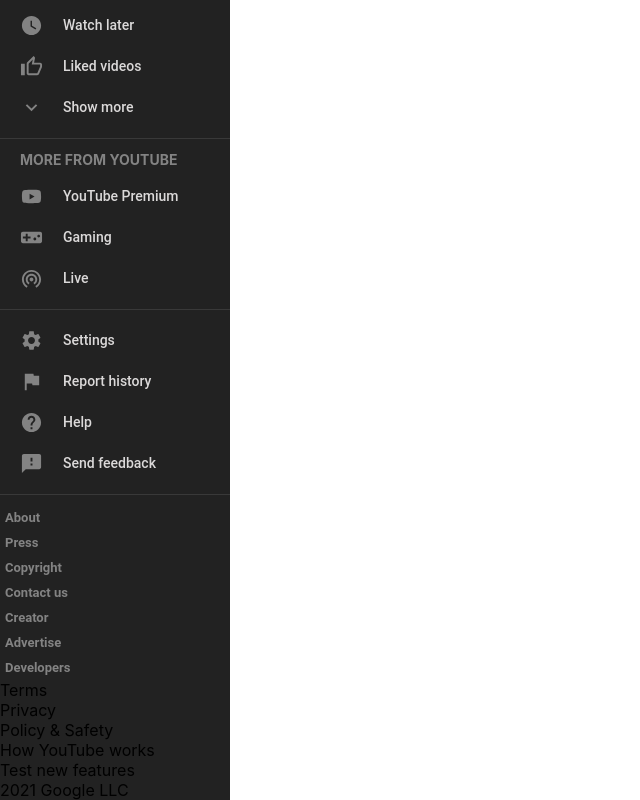
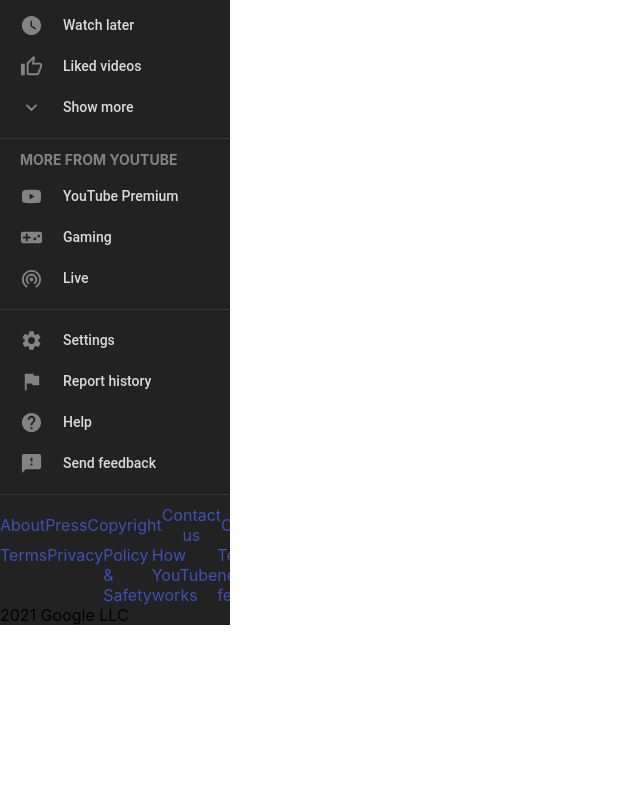
Before and after one commit to Jayprecode/youtube-clone, a React (Create React App) app: page / in a window 1280 px wide. Shown: the part 328-1128 px from the top of the page, without its empty margins (0-640 px from the left). After the commit the page ends 953 px from the top, so only its background shows below. Built offline with nearby package versions, Linux system fonts and the light colour scheme.

Commit message:
initial commit

```diff
--- a/src/Sidebar.css
+++ b/src/Sidebar.css
@@ -31,15 +31,18 @@
     margin-bottom: 8px;
 }
 .sidebar__footer1 {
-    display: grid;
-    width: 5px !important;
+    display: flex;
+    text-align: center;
+    align-items: center;
+    justify-content: space-between;
 }
-.sidebar__footer1 > p {
+.sidebar__footer1 > li {
     color: #838383;
     font-size: 13px;
     font-family: Roboto;
     font-weight: 600;
     padding: 5px;
+    list-style: none;
 }
 .side__footer2 {
     display: flex;
--- a/src/Sidebar.js
+++ b/src/Sidebar.js
@@ -3,10 +3,12 @@ import SidebarRow from "./SidebarRow";
 import "./Sidebar.css";
 import HomeIcon from "@material-ui/icons/Home";
 import { ExpandMoreOutlined,Whatshot, Subscriptions, History, OndemandVideo, ThumbUpAltOutlined, VideoLibrary, WatchLater, YouTube, VideogameAsset, WifiTethering, Settings, Flag, Help, Feedback } from "@material-ui/icons";
+import { Link } from "@material-ui/core";
 
 
 
 function Sidebar() {
+
     return (
       <div className="sidebar">
         <SidebarRow selected Icon={HomeIcon} title="Home" />
@@ -31,26 +33,22 @@ function Sidebar() {
         <SidebarRow Icon={Feedback} title="Send feedback" />
         <hr />
         <div className="sidebar__footer1">
-          <p href="#">About</p>
-          <p href="#">Press</p>
-          <p href="#">Copyright</p>
-
-          <p href="#">Contact us</p>
-          <p href="#">Creator</p>
-
-          <p href="#">Advertise</p>
-          <p href="#">Developers</p>
+          <Link>About</Link>
+          <Link>Press</Link>
+          <Link>Copyright</Link>
+          <Link>Contact us</Link>
+          <Link>Creator</Link>
+          <Link>Advertise</Link>
+          <Link>Developers</Link>
         </div>
         <div className="side__footer2">
-          <ul>
-            <p href="#">Terms</p>
-            <p href="#">Privacy</p>
-            <p href="#">Policy & Safety</p>
-            <p href="#">How YouTube works</p>
-            <p href="#">Test new features</p>
-          </ul>
+          <Link>Terms</Link>
+          <Link>Privacy</Link>
+          <Link>Policy & Safety</Link>
+          <Link>How YouTube works</Link>
+          <Link>Test new features</Link>
         </div>
-        <span>2021 Google LLC</span>
+        <span> 2021 Google LLC</span>
       </div>
     );
 }
```
Also changed, not shown: 2 other files (tests, documents, lock files or other folders).
